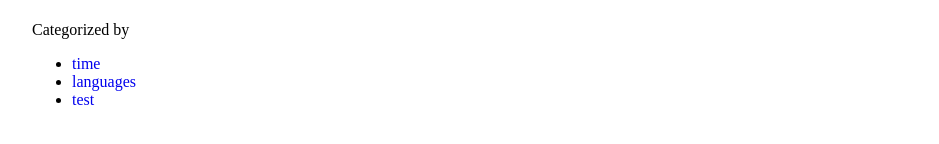
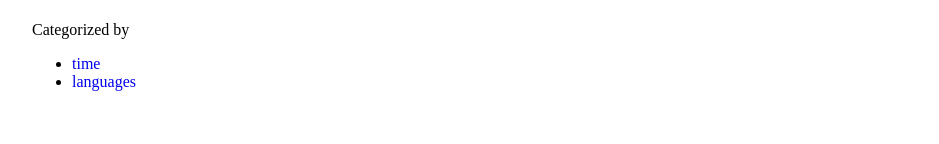
Before and after one commit to happypeter/happypeter.github.com, a Jekyll site: the page built from work/index.markdown, in a window 1280 px wide. Shown: the part 235-379 px from the top of the page, without its empty margins (168-1107 px from the left). Built offline with Jekyll 4.4.1, drawn with Linux system fonts in a browser that asks for light colours; Markdown is read by kramdown in place of the engine named in the settings; comment, search, counter and statistics services are not loaded.

Commit message:
rm test.html

```diff
--- a/work/index.markdown
+++ b/work/index.markdown
@@ -15,4 +15,3 @@ Categorized by
 
 - [time](time.html)
 - [languages](languages.html)
-- [test](test.html)
--- a/work/test.markdown
+++ /dev/null
@@ -1,5 +0,0 @@
----
-layout: post
-title:  test
----
-## just a test page
```
